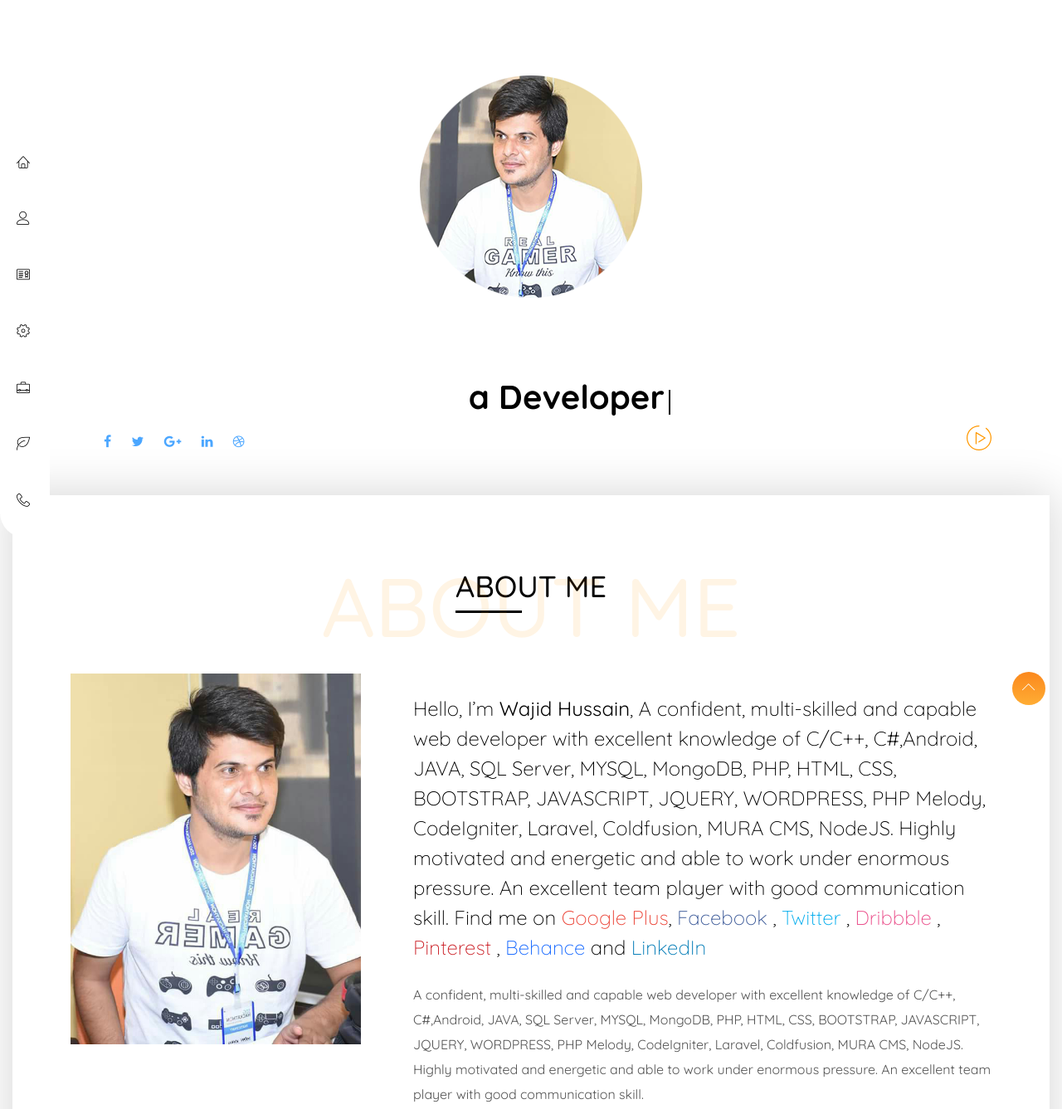
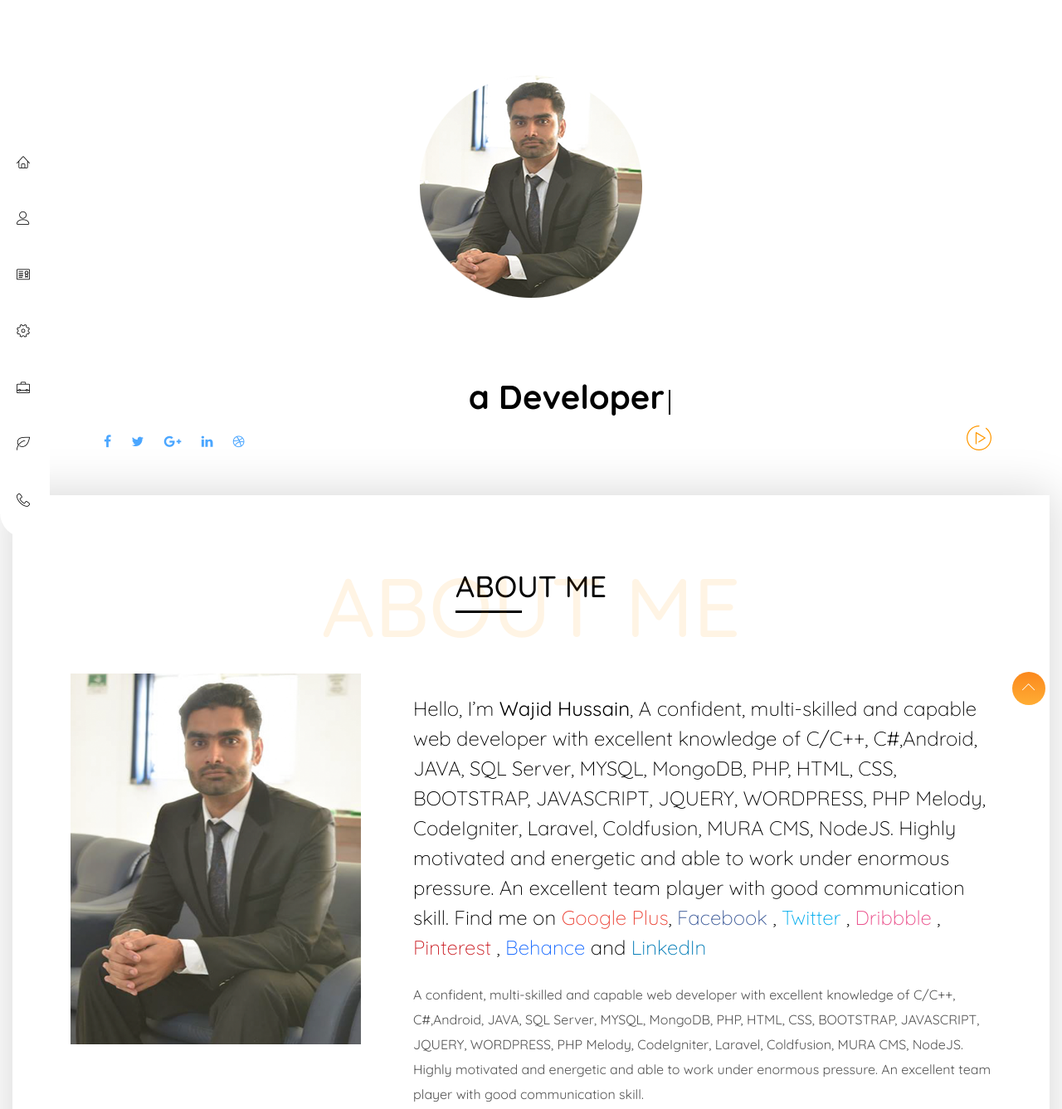
Before and after one commit to wajid8703/wajid8703.github.io, a plain HTML site: page index.html in a window 1280 px wide. Shown: the top 1337 px of the page at 83% size. Drawn offline with Linux system fonts and the light colour scheme.

Commit message:
updated image

```diff
--- a/index.html
+++ b/index.html
@@ -96,7 +96,7 @@
     <div class="row">
 
       <div class="col-sm-12 text-center">
-        <img class="intro-hero-img" src="assets/img/hero-round.png" alt="">
+        <img class="intro-hero-img" src="assets/img/main-image.png" alt="">
         <h1 class="hero-title">Hello Guys, I’m <strong>Wajid Hussain</strong> </h1>
         <p class="hero-tagline">
            I am
@@ -156,7 +156,7 @@
     <div class="row">
 
       <div class="col-lg-4 text-center wow fadeInLeft">
-        <img src="assets/img/about-large.jpg" alt="">
+        <img src="assets/img/main.png" alt="">
       </div>
 
       <div class="col-lg-8 about-me-text pl-lg-5">
```
Also changed, not shown: blog-details.html (+2 -1 lines), blog.html (+1 -2 lines), contact.html (+1 -2 lines), portfolio-details.html (+3 -1 lines), portfolio.html (+1 -1 lines), resume.html (+2 -1 lines), services.html (+1 -1 lines), assets/img/main-image.png (added), assets/img/main.png (added), assets/img/round.jpg (renamed from assets/img/about-large.jpg).
